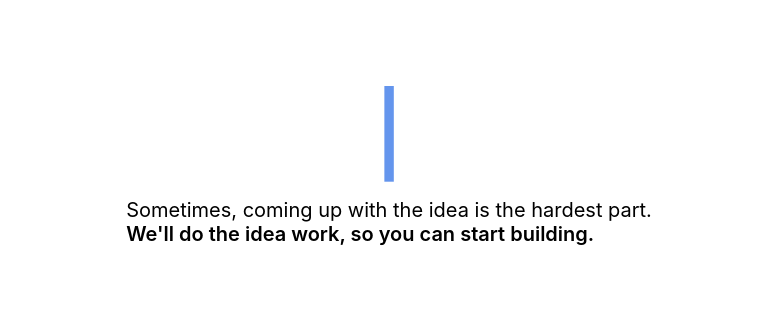
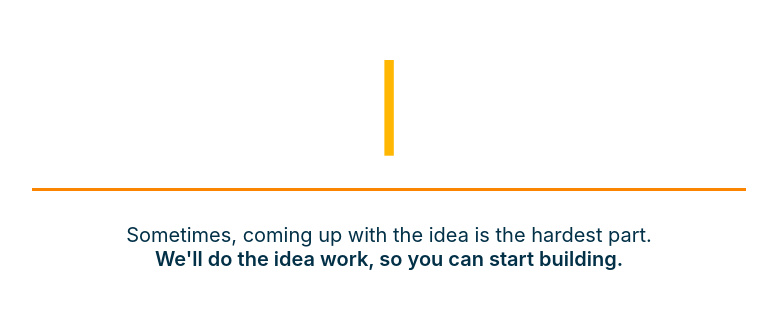
Before and after one commit to dwleung/Danielle-Leung-Project-Title, a React (Create React App) app: page / in a window 1280 px wide. Shown: the part 235-544 px from the top of the page, without its empty margins (251-1028 px from the left). Built offline with nearby package versions, Linux system fonts and the light colour scheme.

Commit message:
Add arrow "button" and colors

```diff
--- a/src/App.tsx
+++ b/src/App.tsx
@@ -6,6 +6,8 @@ import HomePage from "./pages/HomePage/HomePage";
 import IdeaPage from "./pages/GenerateIdeaPage/GenerateIdeaPage";
 import IdeaDetailsPage from "./pages/IdeaDetailsPage/IdeaDetailsPage";
 import { Project } from "./utils/interfaces";
+import Header from "./components/Header/Header";
+import Footer from "./components/Footer/Footer";
 
 function App() {
 	// PROJECT IDEA RESULT
@@ -18,6 +20,7 @@ function App() {
 
 	return (
 		<BrowserRouter>
+			<Header />
 			<Routes>
 				<Route path="/" element={<HomePage />} />
 				<Route
@@ -29,6 +32,7 @@ function App() {
 					element={<IdeaDetailsPage projectIdea={projectIdea} />}
 				/>
 			</Routes>
+			<Footer />
 		</BrowserRouter>
 	);
 }
--- a/src/pages/HomePage/HomePage.scss
+++ b/src/pages/HomePage/HomePage.scss
@@ -9,26 +9,45 @@
 	justify-content: center;
 	align-items: center;
 	height: 100vh;
+	text-align: center;
 	@include content-width;
 
 	&__title {
 		font-size: 5rem;
 		font-weight: 600;
+		color: $primary-dark;
 	}
 
 	&__title-cursor {
 		font-size: 5rem;
 		font-weight: 600;
-		color: cornflowerblue;
+		color: $secondary-accessory;
 	}
 
 	&__tagline {
 		font-size: 1.25rem;
 		font-weight: 400;
-		margin-top: 1rem;
+		margin-top: 2rem;
+		padding-top: 2rem;
+		border-top: 0.2rem solid $primary-accessory;
+		width: 100%;
+		color: $primary-dark;
+
+		@include tablet {
+			width: 70%;
+		}
 
 		&--bold {
 			font-weight: 600;
 		}
 	}
+
+	&__image {
+		position: absolute;
+		bottom: 4rem;
+
+		@include desktop {
+			display: none;
+		}
+	}
 }
--- a/src/pages/HomePage/HomePage.tsx
+++ b/src/pages/HomePage/HomePage.tsx
@@ -1,6 +1,9 @@
 import react from "react";
 import Typewriter from "typewriter-effect";
 import "./HomePage.scss";
+import Header from "../../components/Header/Header";
+import Footer from "../../components/Footer/Footer";
+import arrowIcon from "../../assets/icons/arrow.svg";
 
 export default function HomePage() {
 	const options = {
@@ -42,6 +45,11 @@ export default function HomePage() {
 					We'll do the idea work, so you can start building.
 				</p>
 			</div>
+			<img
+				className="icon home__image"
+				src={arrowIcon}
+				alt="button with arrow pointing downwards"
+			/>
 		</div>
 	);
 }
--- a/src/styles/partials/_variables.scss
+++ b/src/styles/partials/_variables.scss
@@ -0,0 +1,7 @@
+// COLORS
+$primary-dark: #023047; //lightmode primary text color, darkmode background
+$secondary-dark: #219ebc; // LM secondary text color
+$primary-light: #8ecae6; //
+$primary-accessory: #fb8500; // button color
+$secondary-accessory: #ffb703; // input border, icon fill color, DM secondary text color
+$white: #fff; // LM background, DM primary text color
```
Also changed, not shown: src/assets/icons/arrow.svg (added).
